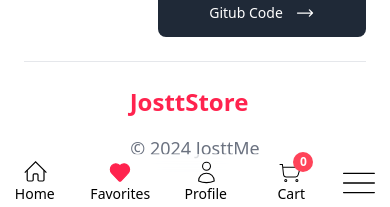
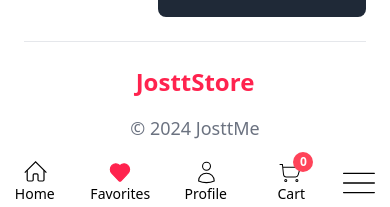
Before and after one commit to josttme/jostt-store, a React (Vite) app: page /favorites in a window 390 px wide. Shown: the part 634-841 px from the top of the page. Built offline with nearby package versions, Linux system fonts and the light colour scheme; no server answers.

Commit message:
:art: [FIX] footer responsive

```diff
--- a/src/components/Footer.jsx
+++ b/src/components/Footer.jsx
@@ -1,6 +1,6 @@
 export function Footer() {
 	return (
-		<footer className="bg-white dark:bg-gray-900">
+		<footer className="bg-white pb-5 lg:pb-0 dark:bg-gray-900 ">
 			<div className="container mx-auto px-6 py-12">
 				<div className="grid grid-cols-1  gap-6 sm:grid-cols-2 ">
 					<div>
@@ -68,11 +68,11 @@ export function Footer() {
 					</div>
 				</div>
 				<hr className="my-6 border-gray-200 md:my-10 dark:border-gray-700" />
-				<div className="flex flex-col items-center justify-between sm:flex-row">
-					<span to="/" className="mr-3 text-2xl font-bold text-red-6">
+				<div className="flex flex-col items-center  sm:flex-row lg:justify-between">
+					<span to="/" className="text-2xl font-bold text-red-6 lg:mr-3">
 						JosttStore
 					</span>
-					<p className="text-md mt-4 text-lg text-gray-500 sm:mt-0 dark:text-gray-300">
+					<p className="text-md mt-4  text-lg text-gray-500 sm:mt-0 dark:text-gray-300">
 						© 2024 JosttMe
 					</p>
 				</div>
```
